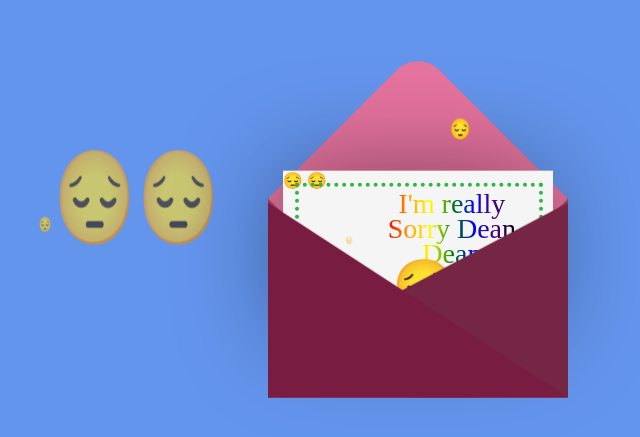
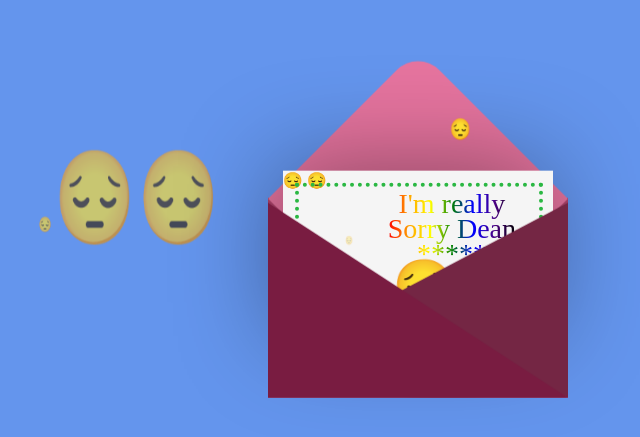
Before and after one commit to Subbalakshmi09/Sorry-Dean, a plain HTML site: page index.html in a window 1280 px wide. Shown: the part 107-544 px from the top of the page, 361-1001 px from the left. Drawn offline with Linux system fonts and the light colour scheme.

Commit message:
Update index.html

```diff
--- a/index.html
+++ b/index.html
@@ -19,7 +19,7 @@
                               </div>
 
                                      <div class="card"> &#128532;
-                                           <div class="text"> I'm really<br> Sorry Dean<br> Dean<br> <!--In place of star you guys can write NAME-->***** </div>&#128532;
+                                           <div class="text"> I'm really<br> Sorry Dean<br> <!--In place of star you guys can write NAME-->***** </div>&#128532;
                                            <div class="card_emoji" style="font-size: 50px;">&#128532;</div>
                                           </div>
 
```
